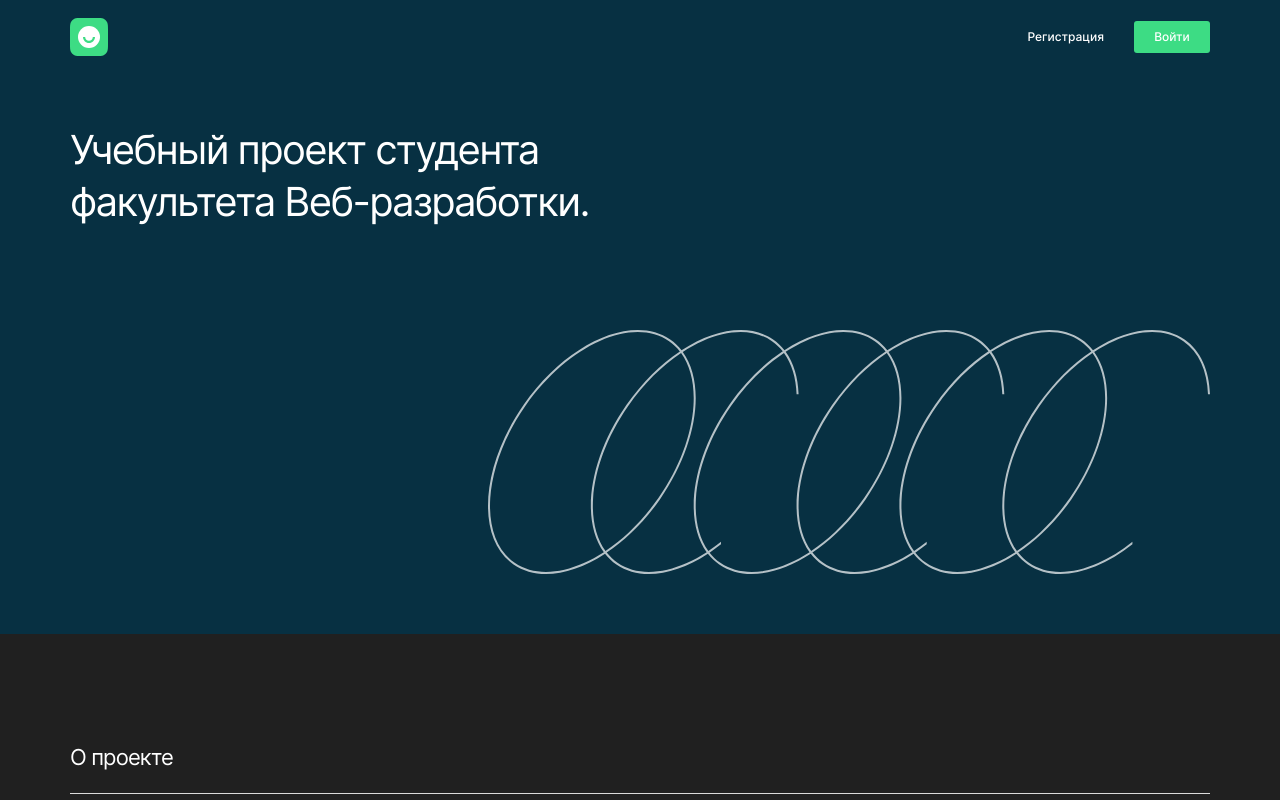
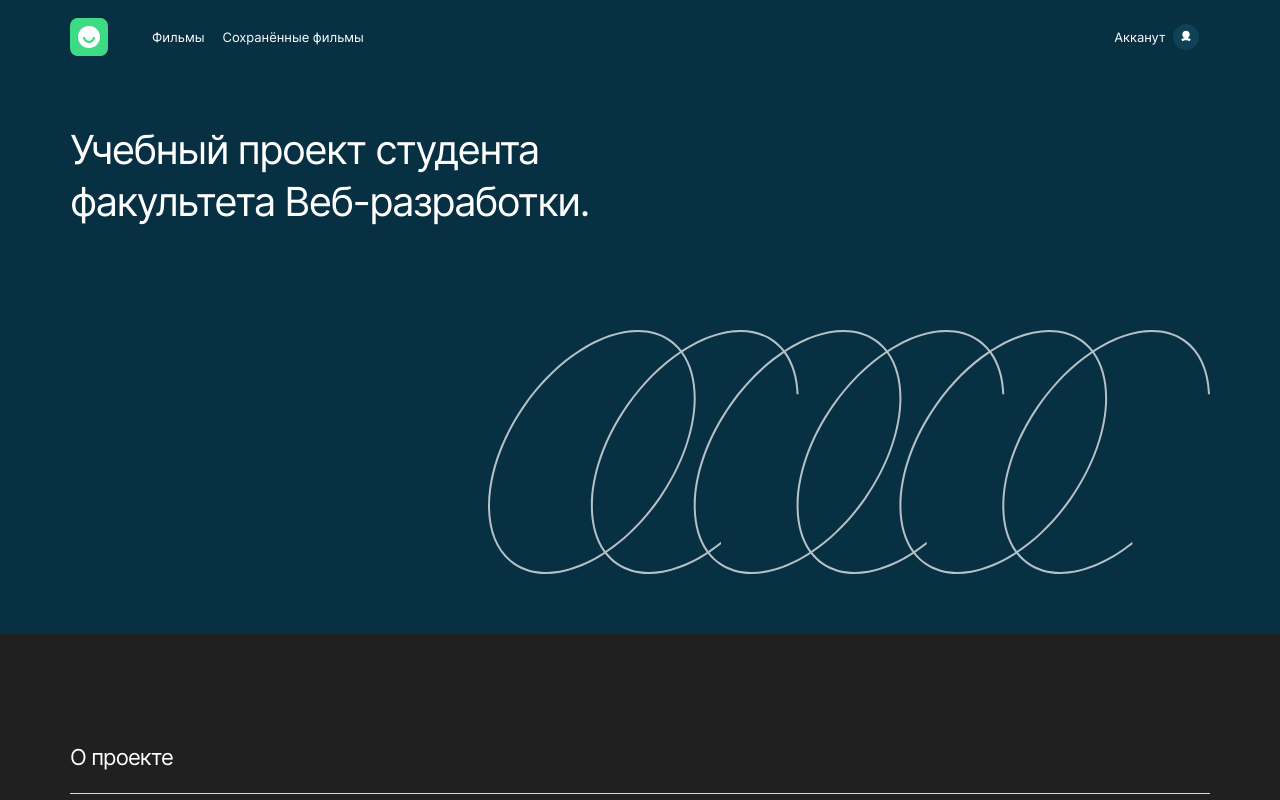
Before and after one commit to vitka27/movies-explorer-frontend, a React (Create React App) app: page / in a window 1280 px wide. Shown: the top 800 px of the page. Built offline with nearby package versions, Linux system fonts and the light colour scheme.

Commit message:
Update navigation

```diff
--- a/src/components/App/App.js
+++ b/src/components/App/App.js
@@ -9,7 +9,7 @@ import Profile from "../Auth/Profile/Profile";
 import NotFound from "../NotFound/NotFound";
 
 function App() {
-  const isAuth = false;
+  const isAuth = true;
   const visabilityPathHeaderFooter = ["/", "/profile", "/movies"];
 
   return (
--- a/src/components/Main/AboutMe/AboutMe.jsx
+++ b/src/components/Main/AboutMe/AboutMe.jsx
@@ -19,7 +19,7 @@ export default function AboutMe() {
             Контур». После того, как прошёл курс по веб-разработке, начал
             заниматься фриланс-заказами и ушёл с постоянной работы.
           </p>
-          <a href="https://github.com/" className="about-me__info-link-github">
+          <a href="https://github.com/vitka27" className="about-me__info-link-github" target="_blank" rel="noreferrer">
             Github
           </a>
         </div>
--- a/src/components/Navigation/Navigation.jsx
+++ b/src/components/Navigation/Navigation.jsx
@@ -4,7 +4,7 @@ import NavigationAuthMenu from "./NavigationAuthMenu/NavigationAuthMenu";
 
 export default function Navigation({ isAuth, isOpenBurgerMenu }) {
   return (
-    <div
+    <nav
       className={`navigation
     ${!isAuth ? "navigation__block_justify_end" : ""}
     ${isOpenBurgerMenu ? "navigation__block_active" : ""}`}
@@ -17,6 +17,6 @@ export default function Navigation({ isAuth, isOpenBurgerMenu }) {
       ) : (
         <NavigationAuthMenu isAuth={isAuth} />
       )}
-    </div>
+    </nav>
   );
 }
--- a/src/components/Navigation/NavigationAuthMenu/NavigationAuthMenu.css
+++ b/src/components/Navigation/NavigationAuthMenu/NavigationAuthMenu.css
@@ -39,7 +39,6 @@
   height: 32px;
   margin: 0;
   padding: 0;
-  margin-right: 70px;
   display: flex;
   justify-content: center;
   align-items: center;
--- a/src/components/Navigation/NavigationAuthMenu/NavigationAuthMenu.jsx
+++ b/src/components/Navigation/NavigationAuthMenu/NavigationAuthMenu.jsx
@@ -5,7 +5,6 @@ import imgUser from "../../../images/profile.svg";
 
 export default function NavigationAuthMenu({ isAuth }) {
   return isAuth ? (
-    <nav>
     <ul className="navigation-auth-menu">
       <li className="navigation-auth-menu__profile">
         Акканут
@@ -14,21 +13,26 @@ export default function NavigationAuthMenu({ isAuth }) {
         </button>
       </li>
     </ul>
-    </nav>
   ) : (
-    <nav>
     <ul className="navigation-auth-menu">
       <li className="navigation-auth-menu__item">
-          <Link to="/signup" className="navigation-auth-menu__link" aria-label="Регистрация">
+        <Link
+          to="/signup"
+          className="navigation-auth-menu__link"
+          aria-label="Регистрация"
+        >
           Регистрация
         </Link>
       </li>
       <li className="navigation-auth-menu__item">
-          <Link to="/signin"  className="navigation-auth-menu__link" aria-label="Войти">
+        <Link
+          to="/signin"
+          className="navigation-auth-menu__link"
+          aria-label="Войти"
+        >
           Войти
         </Link>
       </li>
     </ul>
-    </nav>
   );
 }
--- a/src/components/Navigation/NavigationMenu/NavigationMenu.css
+++ b/src/components/Navigation/NavigationMenu/NavigationMenu.css
@@ -1,5 +1,5 @@
 .navigation-menu {
-  padding: 0;
+  padding: 0px 0px 0px 44px;
   margin: 0;
   display: flex;
   align-items: center;
--- a/src/components/Navigation/NavigationMenu/NavigationMenu.jsx
+++ b/src/components/Navigation/NavigationMenu/NavigationMenu.jsx
@@ -3,18 +3,22 @@ import { NavLink } from "react-router-dom";
 
 export default function NavigationMenu() {
   return (
-    <nav>
     <ul className="navigation-menu">
       <li className="navigation-menu__item">
-          <NavLink to="/" className="navigation-menu__link">Главная</NavLink>
+        <NavLink to="/" className="navigation-menu__link">
+          Главная
+        </NavLink>
       </li>
       <li className="navigation-menu__item">
-          <NavLink to="/movies" className="navigation-menu__link">Фильмы</NavLink>
+        <NavLink to="/movies" className="navigation-menu__link">
+          Фильмы
+        </NavLink>
       </li>
       <li className="navigation-menu__item">
-          <NavLink to="/saved-movies" className="navigation-menu__link">Сохранённые фильмы</NavLink>
+        <NavLink to="/saved-movies" className="navigation-menu__link">
+          Сохранённые фильмы
+        </NavLink>
       </li>
     </ul>
-    </nav>
   );
 }
```
Lines whose indentation alone changed are shown as unchanged.
